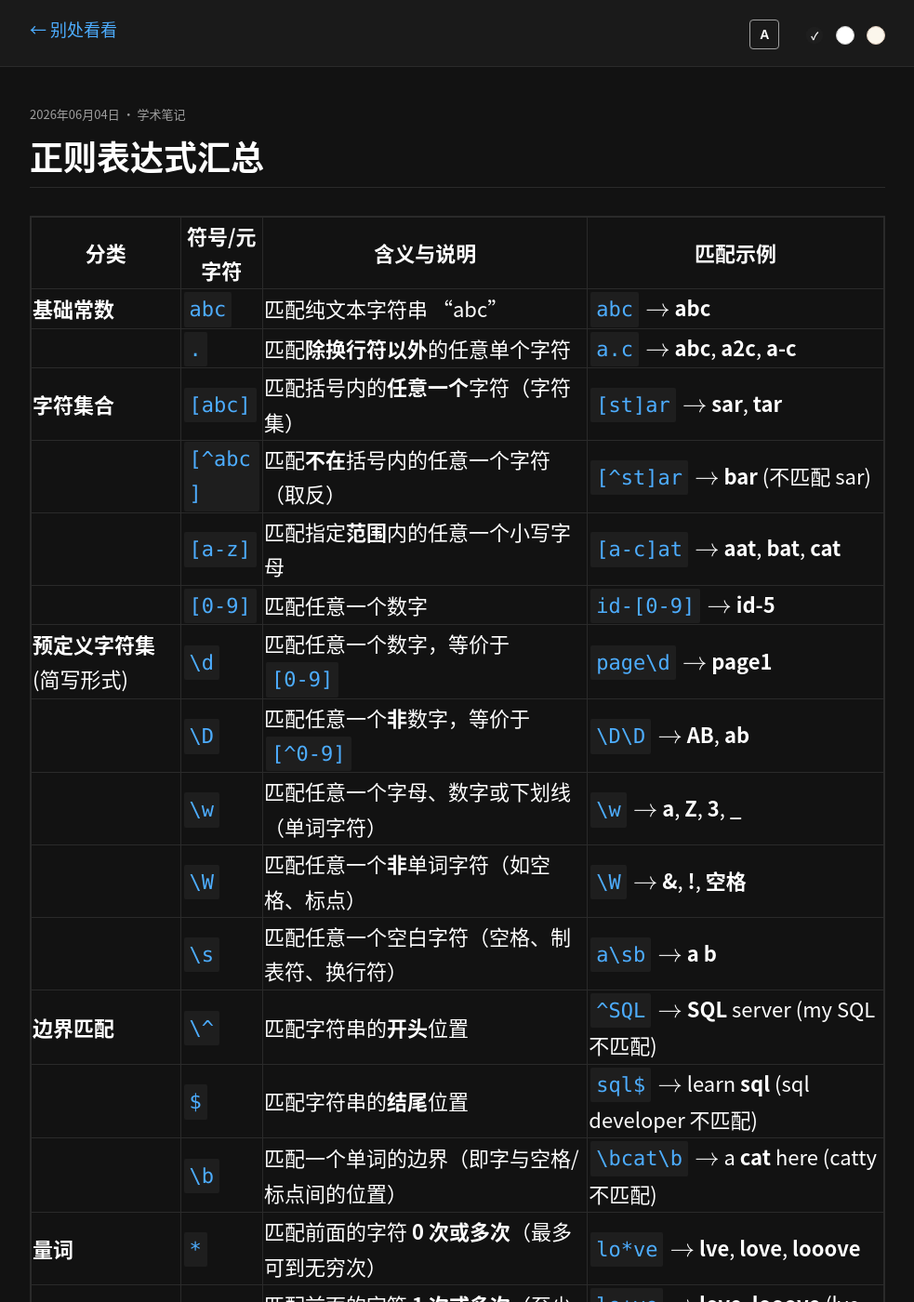
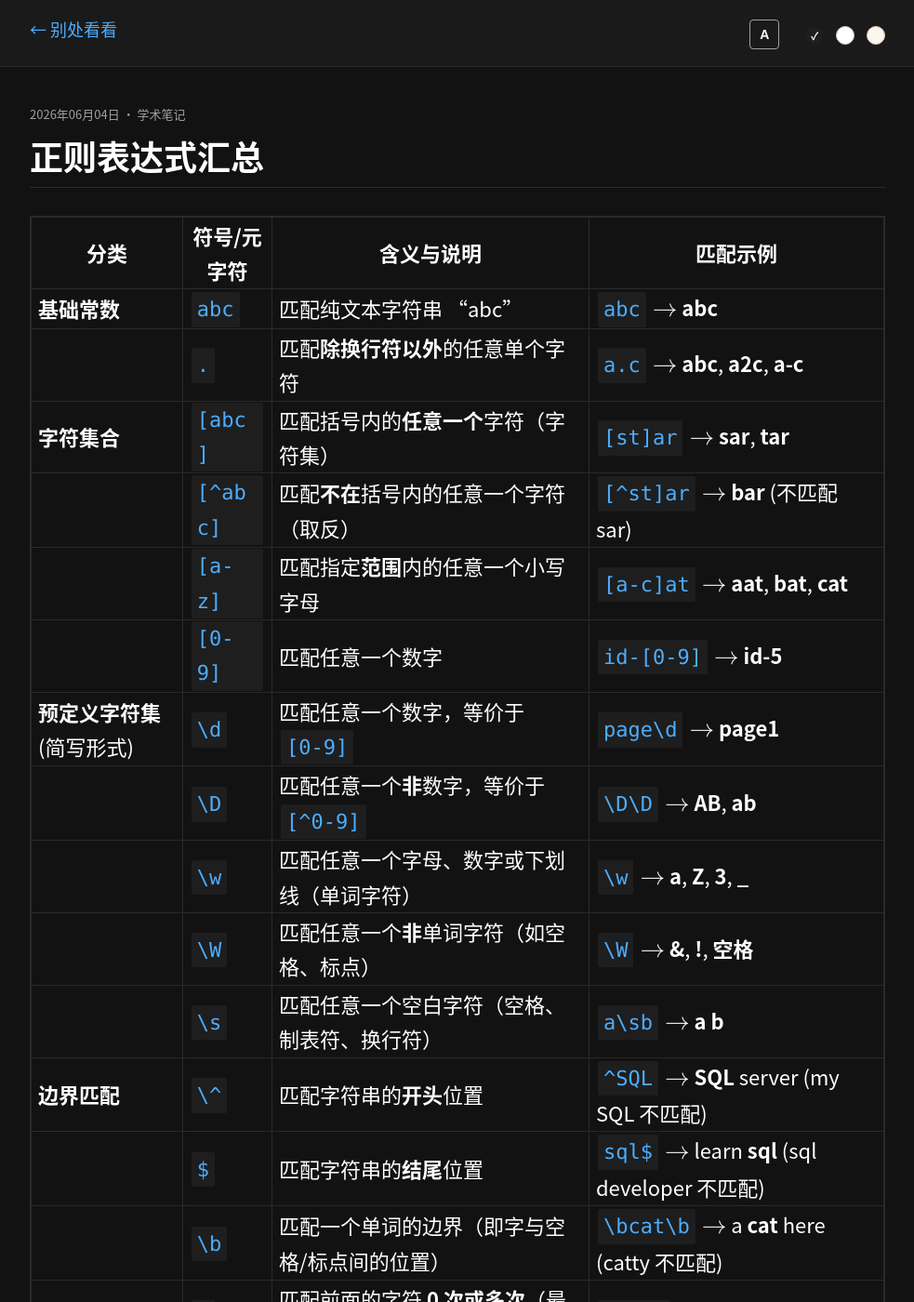
Before and after one commit to LumiereLP/LumiereLP.github.io, a Jekyll site: the page built from _posts/2026-06-04-regexp.md, in a window 1280 px wide and 1400 px high. Shown: the whole window at 93% size, without its empty margins (148-1131 px from the left). Built offline with Jekyll 4.4.1, drawn with Linux system fonts in a browser that asks for light colours; some web fonts are replaced.

Commit message:
Update blog.css

```diff
--- a/blog/css/blog.css
+++ b/blog/css/blog.css
@@ -328,6 +328,8 @@ table {
 
 th, td {
   border: 1px solid var(--border-color);
+  padding-left: 7px;
+  padding-right: 7px;
 }
 
 /* 针对不同主题下的行内代码文本颜色微调，防止看不清 */
```
